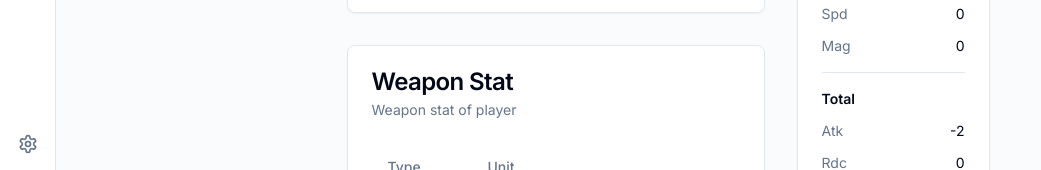
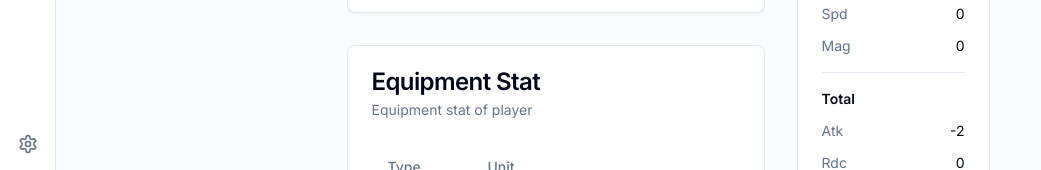
Before and after one commit to TanametTpk/Luzel, a Next.js app: page /luzel/dashboard/players in a window 1280 px wide. Shown: the part 620-790 px from the top of the page, without its empty margins (0-1041 px from the left). Built offline with nearby package versions, Linux system fonts and the light colour scheme.

Commit message:
/ weapon stat to equipment stat

```diff
--- a/src/app/dashboard/players/page.tsx
+++ b/src/app/dashboard/players/page.tsx
@@ -61,6 +61,7 @@ export default function Dashboard() {
     race,
     hp,
     mana,
+    dex,
     acc,
     atk,
     setName,
@@ -86,6 +87,9 @@ export default function Dashboard() {
     let dmg = atk + weaponAtk - otherRdc;
     let hitChance = 0.5 + chanceUnit * 0.05;
     hitChance = Math.max(0, Math.min(hitChance, 1))
+    // + crit 5% * (1+(dex/4)) attribute
+    // + crit weapon
+    // if dmg * 2 by pass accuracy and alway hit and - other rdc
 
     setSuccessRate(Math.round(hitChance * 100))
     setAttackResult(Math.random() < hitChance)
@@ -220,9 +224,9 @@ export default function Dashboard() {
 
           <Card x-chunk="dashboard-07-chunk-1">
             <CardHeader>
-              <CardTitle>Weapon Stat</CardTitle>
+              <CardTitle>Equipment Stat</CardTitle>
               <CardDescription>
-                Weapon stat of player
+              Equipment stat of player
               </CardDescription>
             </CardHeader>
             <CardContent>
```
